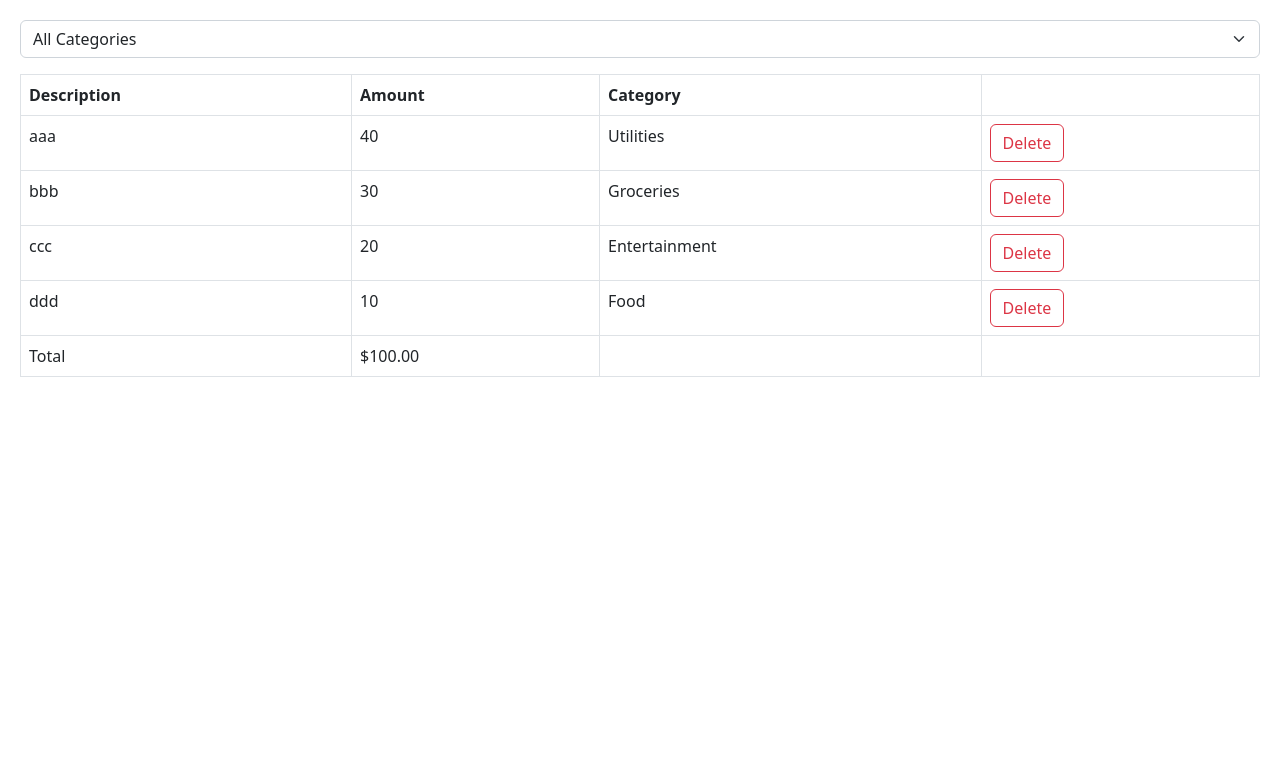
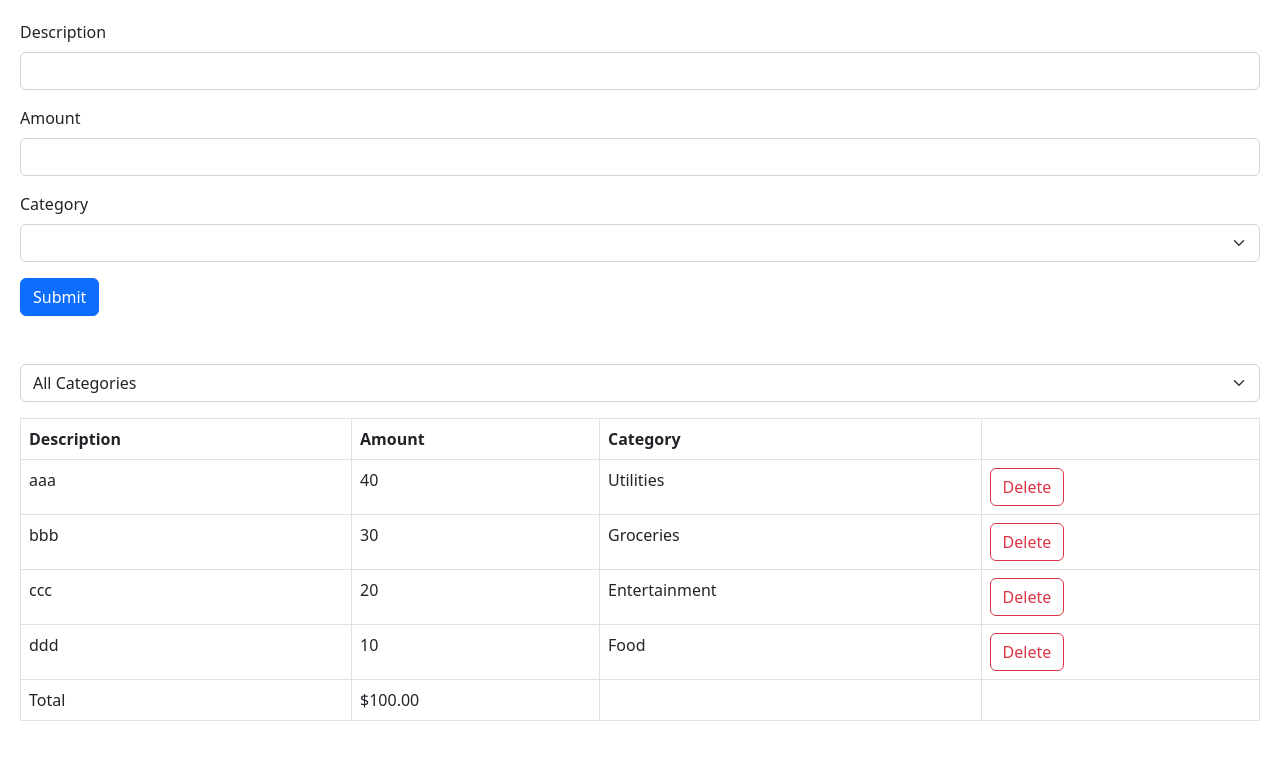
Before and after one commit to askariabidi/react-app, a React (Vite) app: page / in a window 1280 px wide. Shown: the top 760 px of the page. Built offline with nearby package versions, Linux system fonts and the light colour scheme.

Commit message:
Built the expense form

```diff
--- a/src/App.tsx
+++ b/src/App.tsx
@@ -1,6 +1,9 @@
 import { useState } from "react";
 import ExpenseList from "./expense-tracker/components/ExpenseList";
 import ExpenseFilter from "./expense-tracker/components/ExpenseFilter";
+import ExpenseForm from "./expense-tracker/components/ExpenseForm";
+
+export const categories = ["Groceries", "Utilities", "Food", "Entertainment"];
 
 function App() {
   const [selectedCategory, setSelectedCategory] = useState("");
@@ -18,6 +21,9 @@
 
   return (
     <div>
+      <div className="mb-5">
+        <ExpenseForm />
+      </div>
       <div className="mb-3">
         <ExpenseFilter
           onSelectCategory={(category) => setSelectedCategory(category)}
--- a/src/expense-tracker/components/ExpenseFilter.tsx
+++ b/src/expense-tracker/components/ExpenseFilter.tsx
@@ -1,3 +1,5 @@
+import { categories } from "../../App";
+
 interface Props {
   onSelectCategory: (category: string) => void;
 }
@@ -9,10 +11,11 @@
       onChange={(event) => onSelectCategory(event.target.value)}
     >
       <option value="">All Categories</option>
-      <option value="Groceries">Groceries</option>
-      <option value="Utilities">Utilities</option>
-      <option value="Food">Food</option>
-      <option value="Entertainment">Entertainment</option>
+      {categories.map((category) => (
+        <option key={category} value={category}>
+          {category}
+        </option>
+      ))}
     </select>
   );
 };
--- /dev/null
+++ b/src/expense-tracker/components/ExpenseForm.tsx
@@ -0,0 +1,36 @@
+import { categories } from "../../App";
+
+const ExpenseForm = () => {
+  return (
+    <form>
+      <div className="mb-3">
+        <label htmlFor="description" className="form-label">
+          Description
+        </label>
+        <input id="description" type="text" className="form-control" />
+      </div>
+      <div className="mb-3">
+        <label htmlFor="amount" className="form-label">
+          Amount
+        </label>
+        <input id="amount" type="number" className="form-control" />
+      </div>
+      <div className="mb-3">
+        <label htmlFor="category" className="form-label">
+          Category
+        </label>
+        <select id="category" className="form-select">
+          <option value=""></option>
+          {categories.map((category) => (
+            <option key={category} value={category}>
+              {category}
+            </option>
+          ))}
+        </select>
+      </div>
+      <button className="btn btn-primary">Submit</button>
+    </form>
+  );
+};
+
+export default ExpenseForm;
```
